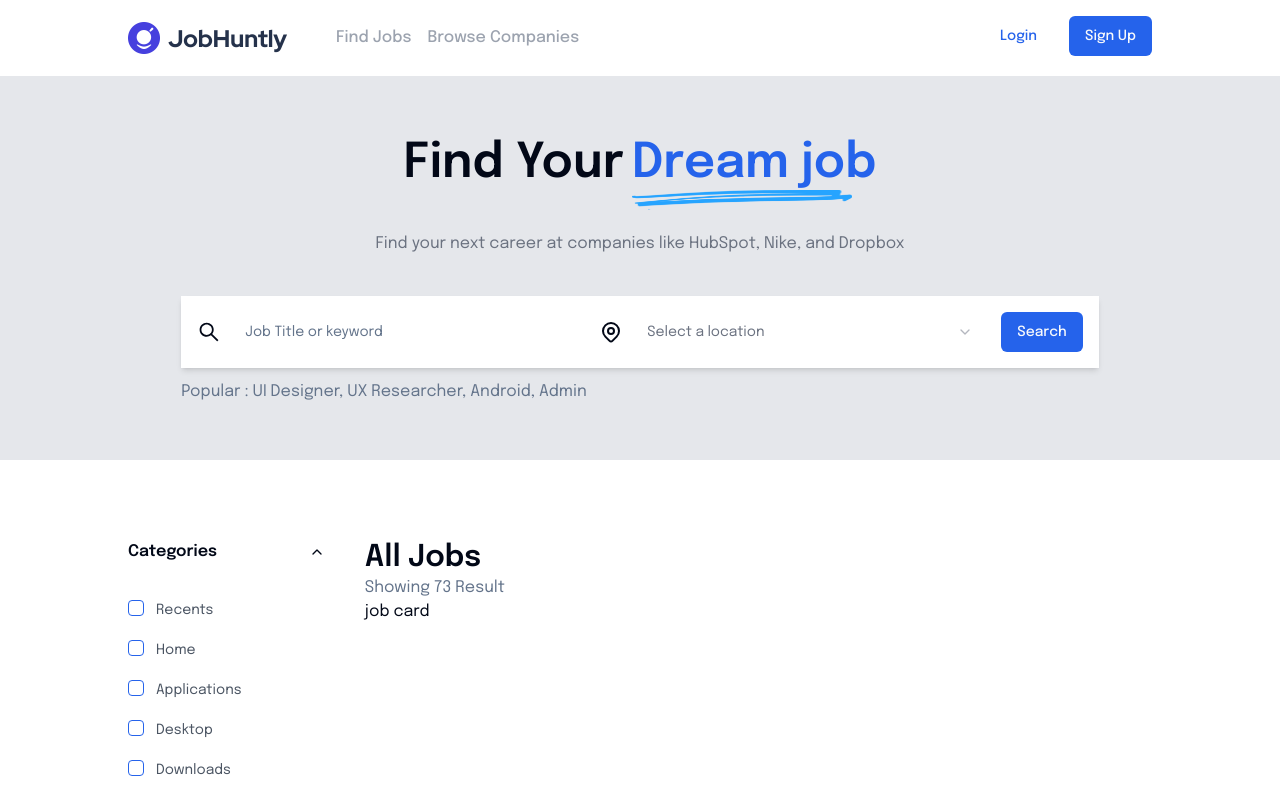
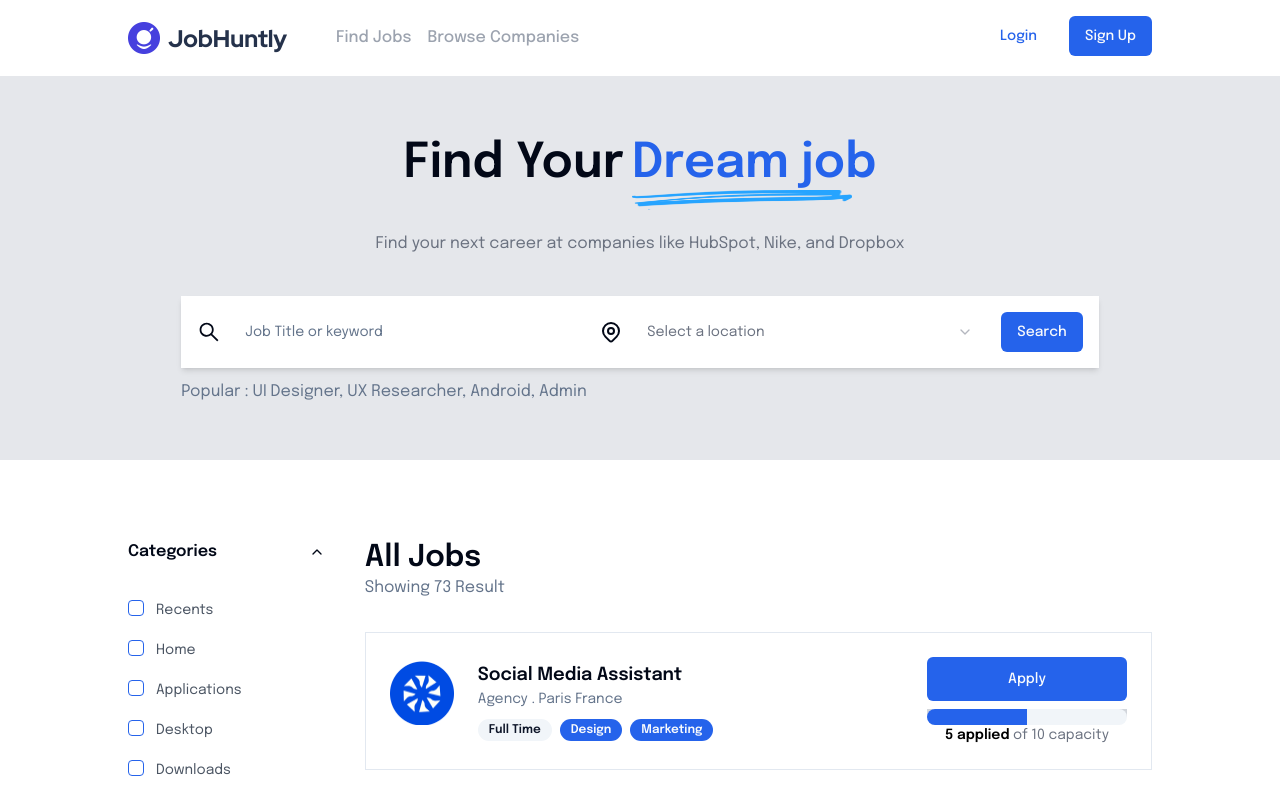
Before and after one commit to yusufhadi/job-hunt, a Next.js app: page /find-jobs in a window 1280 px wide. Shown: the top 798 px of the page. Built offline with nearby package versions, Linux system fonts and the light colour scheme.

Commit message:
slicing JobCard component

```diff
--- a/package.json
+++ b/package.json
@@ -13,6 +13,7 @@
     "@radix-ui/react-accordion": "^1.1.2",
     "@radix-ui/react-checkbox": "^1.0.4",
     "@radix-ui/react-label": "^2.0.2",
+    "@radix-ui/react-progress": "^1.0.3",
     "@radix-ui/react-select": "^2.0.0",
     "@radix-ui/react-separator": "^1.0.3",
     "@radix-ui/react-slot": "^1.0.2",
--- /dev/null
+++ b/src/components/organisms/JobCard/index.tsx
@@ -0,0 +1,55 @@
+import { Badge } from "@/components/ui/badge";
+import { Button } from "@/components/ui/button";
+import { Progress } from "@/components/ui/progress";
+import { JobType } from "@/types";
+import Image from "next/image";
+import { FC } from "react";
+
+interface JobCardProps extends JobType {}
+
+const JobCard: FC<JobCardProps> = ({
+  applicants,
+  categories,
+  image,
+  jobType,
+  location,
+  name,
+  needs,
+  type,
+}) => {
+  return (
+    <div className="w-full border mb-5 p-6 border-border flex flex-row items-center justify-between">
+      <div className="flex flex-row items-start gap-6">
+        <div>
+          <Image src={image} alt={image} width={64} height={64} />
+        </div>
+        <div>
+          <div className="text-lg font-semibold">{name}</div>
+          <div className="text-sm text-muted-foreground mb-2">
+            {type} . {location}
+          </div>
+          <div className="h-5 inline-flex gap-2 items-center">
+            <Badge variant="secondary">{jobType}</Badge>
+            {categories.map((item: string, i: number) => (
+              <Badge key={i}>{item}</Badge>
+            ))}
+          </div>
+        </div>
+      </div>
+      <div className="w-[200px]">
+        <Button className="w-full" size="lg">
+          Apply
+        </Button>
+        <div className="w-full h-2 mt-2 relative bg-gray-300">
+          <Progress value={(applicants / needs) * 100} className="mt-2" />
+        </div>
+        <div className="text-gray-500 text-sm text-center mt-2">
+          <span className="text-black font-semibold">{applicants} applied</span>{" "}
+          of {needs} capacity
+        </div>
+      </div>
+    </div>
+  );
+};
+
+export default JobCard;
--- /dev/null
+++ b/src/components/ui/progress.tsx
@@ -0,0 +1,28 @@
+"use client"
+
+import * as React from "react"
+import * as ProgressPrimitive from "@radix-ui/react-progress"
+
+import { cn } from "@/lib/utils"
+
+const Progress = React.forwardRef<
+  React.ElementRef<typeof ProgressPrimitive.Root>,
+  React.ComponentPropsWithoutRef<typeof ProgressPrimitive.Root>
+>(({ className, value, ...props }, ref) => (
+  <ProgressPrimitive.Root
+    ref={ref}
+    className={cn(
+      "relative h-4 w-full overflow-hidden rounded-full bg-secondary",
+      className
+    )}
+    {...props}
+  >
+    <ProgressPrimitive.Indicator
+      className="h-full w-full flex-1 bg-primary transition-all"
+      style={{ transform: `translateX(-${100 - (value || 0)}%)` }}
+    />
+  </ProgressPrimitive.Root>
+))
+Progress.displayName = ProgressPrimitive.Root.displayName
+
+export { Progress }
--- a/src/containers/ExploreDataContainers/index.tsx
+++ b/src/containers/ExploreDataContainers/index.tsx
@@ -1,5 +1,6 @@
 import FormFilterDynamic from "@/components/organisms/FormFilterDynamic";
 import FormSearchDynamic from "@/components/organisms/FormSearchDynamic";
+import JobCard from "@/components/organisms/JobCard";
 import { filterOptionType } from "@/types";
 import Image from "next/image";
 import React, { FC } from "react";
@@ -55,8 +56,19 @@ const ExploreDataContainers: FC<ExploreDataContainersProps> = ({
           <div className="mb-8">
             <div className="text-3xl font-semibold">All Jobs</div>
             <div className="text-muted-foreground">Showing 73 Result</div>
-
-            <div>job card</div>
+          </div>
+          <div className="grid grid-cols-1 gap-7">
+            <JobCard
+              applicants={5}
+              categories={["Design", "Marketing"]}
+              desc="lorem"
+              image="/images/company2.png"
+              jobType="Full Time"
+              location="Paris France"
+              name="Social Media Assistant"
+              needs={10}
+              type="Agency"
+            />
           </div>
         </div>
       </div>
--- a/src/types/index.ts
+++ b/src/types/index.ts
@@ -6,6 +6,8 @@ export type JobType = {
   location: string;
   desc: string;
   categories: string[];
+  needs: number;
+  applicants: number;
 };
 
 export type optionType = {
```
Also changed, not shown: 1 other file (tests, documents, lock files or other folders).
